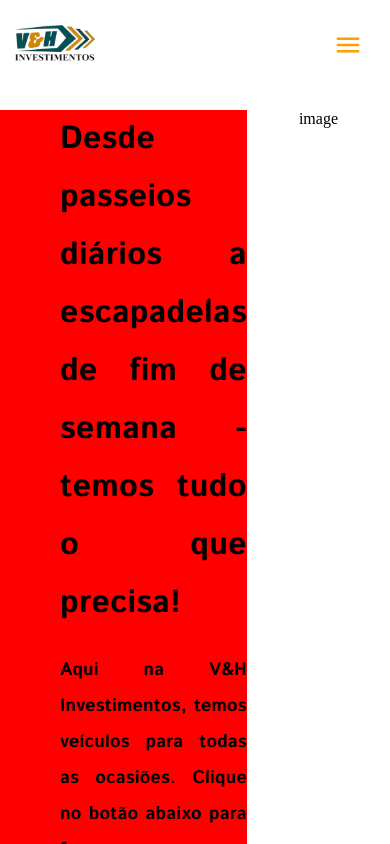
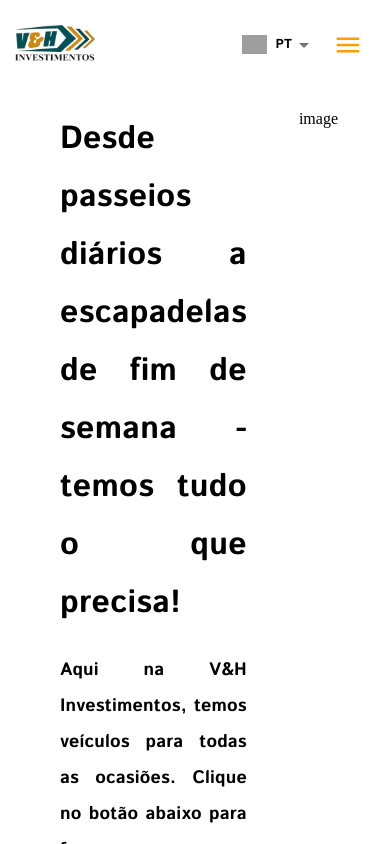
Before and after one commit to d-coder47/rent-a-car, a React (Vite) app: page / in a window 390 px wide. Shown: the top 844 px of the page. Built offline with nearby package versions, Linux system fonts and the light colour scheme; grey boxes are pictures that could not be loaded.

Commit message:
feat: Add lang selector to mobile view

```diff
--- a/src/components/BurguerMenu/BurguerMenu.tsx
+++ b/src/components/BurguerMenu/BurguerMenu.tsx
@@ -11,6 +11,7 @@ import {
 import React from "react";
 import { useTranslation } from "react-i18next";
 import { Menu, Close } from "@mui/icons-material";
+import LangSelector from "../LangSelector/LangSelector";
 
 const BurguerMenu: React.FC = () => {
   const { t } = useTranslation();
--- a/src/components/Header/Header.tsx
+++ b/src/components/Header/Header.tsx
@@ -4,8 +4,11 @@ import LangSelector from "../LangSelector/LangSelector";
 import React from "react";
 import { useTranslation } from "react-i18next";
 import BurguerMenu from "../BurguerMenu/BurguerMenu";
+import { useNavigate } from "react-router-dom";
 
 const Header: React.FC = () => {
+  let navigate = useNavigate();
+
   const menuItensStyle = {
     fontFamily: "Istok Web",
     fontStyle: "normal",
@@ -53,6 +56,9 @@ const Header: React.FC = () => {
           <Avatar
             alt="logo"
             src={Logo}
+            onClick={() => {
+              navigate("/");
+            }}
             sx={{
               width: {
                 xs: "70%",
@@ -63,6 +69,7 @@ const Header: React.FC = () => {
               },
               height: "auto",
               borderRadius: "0px",
+              cursor: "pointer",
             }}
           />
         </Box>
@@ -101,8 +108,10 @@ const Header: React.FC = () => {
               lg: "none",
               xl: "none",
             },
+            alignItems: "center",
           }}
         >
+          <LangSelector />
           <BurguerMenu />
         </Box>
       </Box>
--- a/src/components/Hero/Hero.tsx
+++ b/src/components/Hero/Hero.tsx
@@ -67,13 +67,13 @@ const Hero: React.FC = () => {
       <Box
         sx={{
           width: "100%",
-          background: {
-            xs: "red",
-            sm: "blue",
-            md: "green",
-            lg: "yellow",
-            xl: "violet",
-          },
+          // background: {
+          //   xs: "red",
+          //   sm: "blue",
+          //   md: "green",
+          //   lg: "yellow",
+          //   xl: "violet",
+          // },
         }}
       >
         <Box
```
